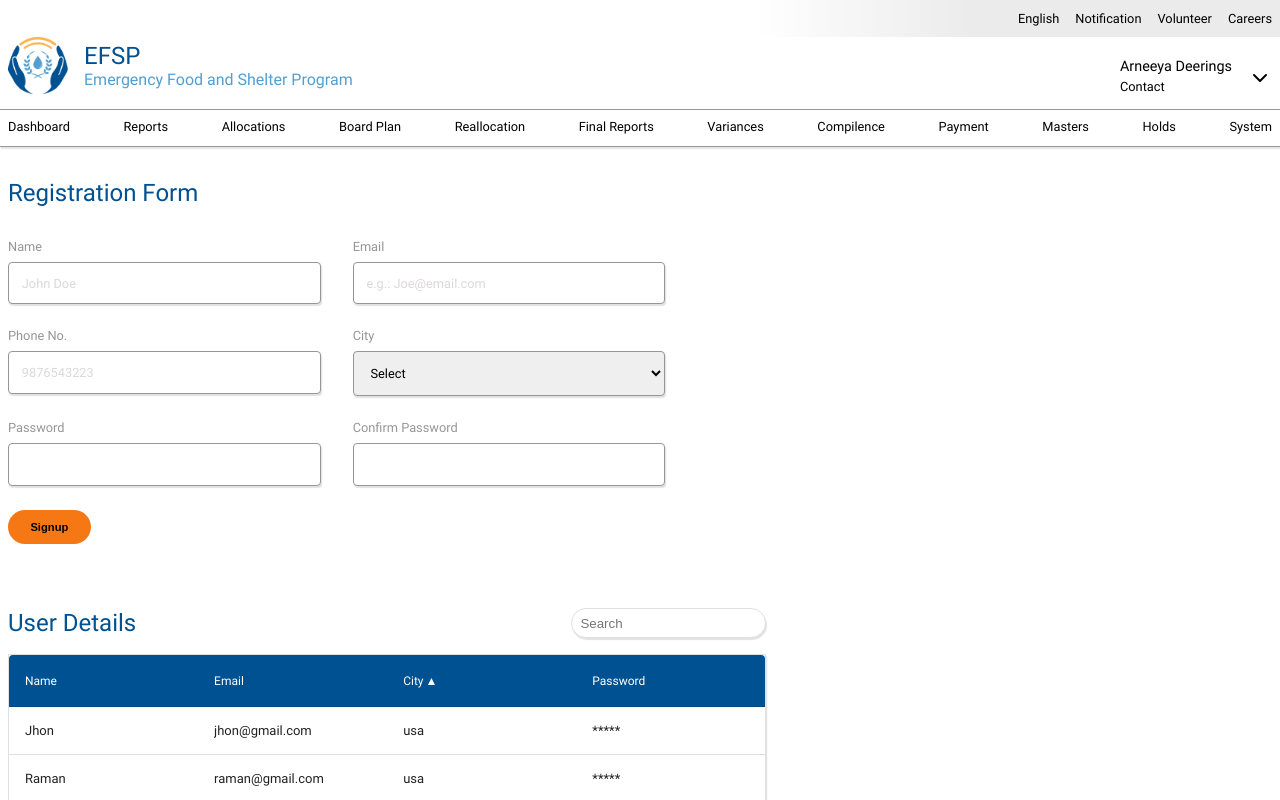
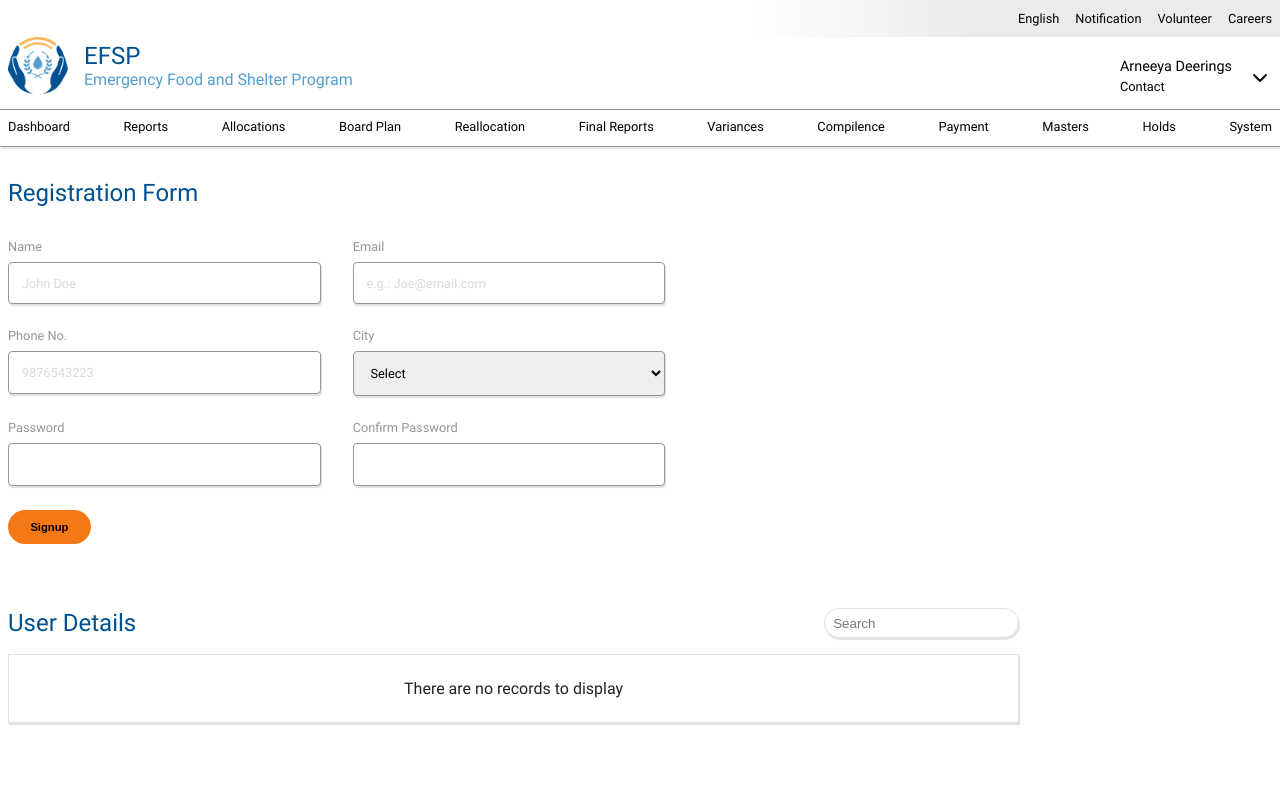
Before and after one commit to infinitekriti/efsp, a React (Create React App) app: page / in a window 1280 px wide. Shown: the top 800 px of the page. Built offline with nearby package versions, Linux system fonts and the light colour scheme.

Commit message:
Final changes of Registration

```diff
--- a/src/components/pageSpacific/home/registrationForm/RegistrationForm.js
+++ b/src/components/pageSpacific/home/registrationForm/RegistrationForm.js
@@ -111,52 +111,56 @@ const RegistrationForm = () => {
 
   const handleSignup = () => {
     if (!validateName(formData.name)) {
+      console.log("mail");
       setBorderColor((prevData) => ({
         ...prevData,
-        name: "red"
+        name: "red",
       }));
       return;
-    }
-    if (!validateEmail(formData.mail)) {
+    } else if (!formData.mail) {
+      console.log("mail");
       setBorderColor((prevData) => ({
         ...prevData,
-        mail: "red"
+        mail: "red",
       }));
       return;
-    }
-    if (!validatePhoneNumber(formData.phoneNumber)) {
+    } else if (!validatePhoneNumber(formData.phoneNumber)) {
+      console.log("phone");
       setBorderColor((prevData) => ({
         ...prevData,
-        phoneNumber: "red"
+        phoneNumber: "red",
       }));
       return;
-    }
-    if (!validateCity(formData.city)) {
+    } else if (!validateCity(formData.city)) {
+      console.log("password");
       setBorderColor((prevData) => ({
         ...prevData,
-        city: "red"
+        city: "red",
       }));
       return;
-    }
-    if (!validatePassword(formData.password)) {
+    } else if (!validatePassword(formData.password)) {
+      console.log("password");
       setBorderColor((prevData) => ({
         ...prevData,
-        password: "red"
+        password: "red",
       }));
       return;
-    }
-    if (!validateConfirmPassword(formData.confirmPassword)) {
+    } else if (!validateConfirmPassword(formData.confirmPassword)) {
       setBorderColor((prevData) => ({
         ...prevData,
-        confirmPassword: "red"
+        confirmPassword: "red",
       }));
       return;
-    }
-
-    setUserDetail((prevData) => ({
-      ...prevData,
-      formData,
-    }));
+    } else {
+      setUserDetail((prevData) => [...prevData, formData]);
+      setBorderColor({
+        name: "#969696",
+        mail: "#969696",
+        phoneNumber: "#969696",
+        city: "#969696",
+        password: "#969696",
+        confirmPassword: "#969696",
+      });
       setFormData({
         name: "",
         mail: "",
@@ -165,6 +169,7 @@ const RegistrationForm = () => {
         password: "",
         confirmPassword: "",
       });
+    }
   };
 
   return (
--- a/src/components/pageSpacific/home/registrationForm/RegistrationForm.scss
+++ b/src/components/pageSpacific/home/registrationForm/RegistrationForm.scss
@@ -40,6 +40,10 @@
                             color: var(--primaryColor);
                         }
                     }
+                    .formWarning{
+                        color: red;
+                        font-size: 0.6em;
+                    }
 
                     input,
                     textarea,
--- a/src/components/pageSpacific/home/userDetails/UserDetails.js
+++ b/src/components/pageSpacific/home/userDetails/UserDetails.js
@@ -1,37 +1,6 @@
 import { useState } from "react";
 import "./UserDetails.scss"
 import DataTable from "react-data-table-component";
-const userData = [
-    {
-      id: 1,
-      name: "Jhon",
-      email: "jhon@gmail.com",
-      city: "usa",
-      password: "*****"
-    },
-    {
-        id: 2,
-        name: "Raman",
-        email: "raman@gmail.com",
-        city: "usa",
-        password: "*****"
-      },
-      {
-        id: 3,
-        name: "akhil",
-        email: "akhil@gmail.com",
-        city: "usa",
-        password: "*****"
-      },
-      {
-        id: 4,
-        name: "marck",
-        email: "marck@gmail.com",
-        city: "usa",
-        password: "*****"
-      },
-
-  ];
 
   const columns = [
     {
@@ -41,8 +10,13 @@ const userData = [
     },
     {
       name: "Email",
-      selector: (row) => row.email,
+      selector: (row) => row.mail,
       sortable: true
+    },
+    {
+        name: "Moblie Number",
+        selector: (row) => row.phoneNumber,
+        sortable: true
     },
     {
         name: "City",
@@ -57,9 +31,9 @@ const userData = [
 
 
   ];
-const UserDetails = () => {
+const UserDetails = ({UserDetail}) => {
     const [filterText, setFilterText] = useState("");
-    const filteredItems = userData.filter(
+    const filteredItems = UserDetail.filter(
         (item) =>
         JSON.stringify(item).toLowerCase().indexOf(filterText.toLowerCase()) !==
         -1
--- a/src/components/pageSpacific/home/userDetails/UserDetails.scss
+++ b/src/components/pageSpacific/home/userDetails/UserDetails.scss
@@ -2,7 +2,7 @@
     position: relative;
 
     .userDetailsHeading {
-        width: 60%;
+        width: 80%;
         margin-bottom: 1em;
         display: flex;
         align-items: center;
@@ -22,7 +22,7 @@
     }
 
     .userDetailsData {
-        width: 60%;
+        width: 80%;
 
         .userData {
             border: 1px solid var(--tableBorderColor);
```
Also changed, not shown: 1 other file (tests, documents, lock files or other folders). Lines whose indentation alone changed are shown as unchanged.
